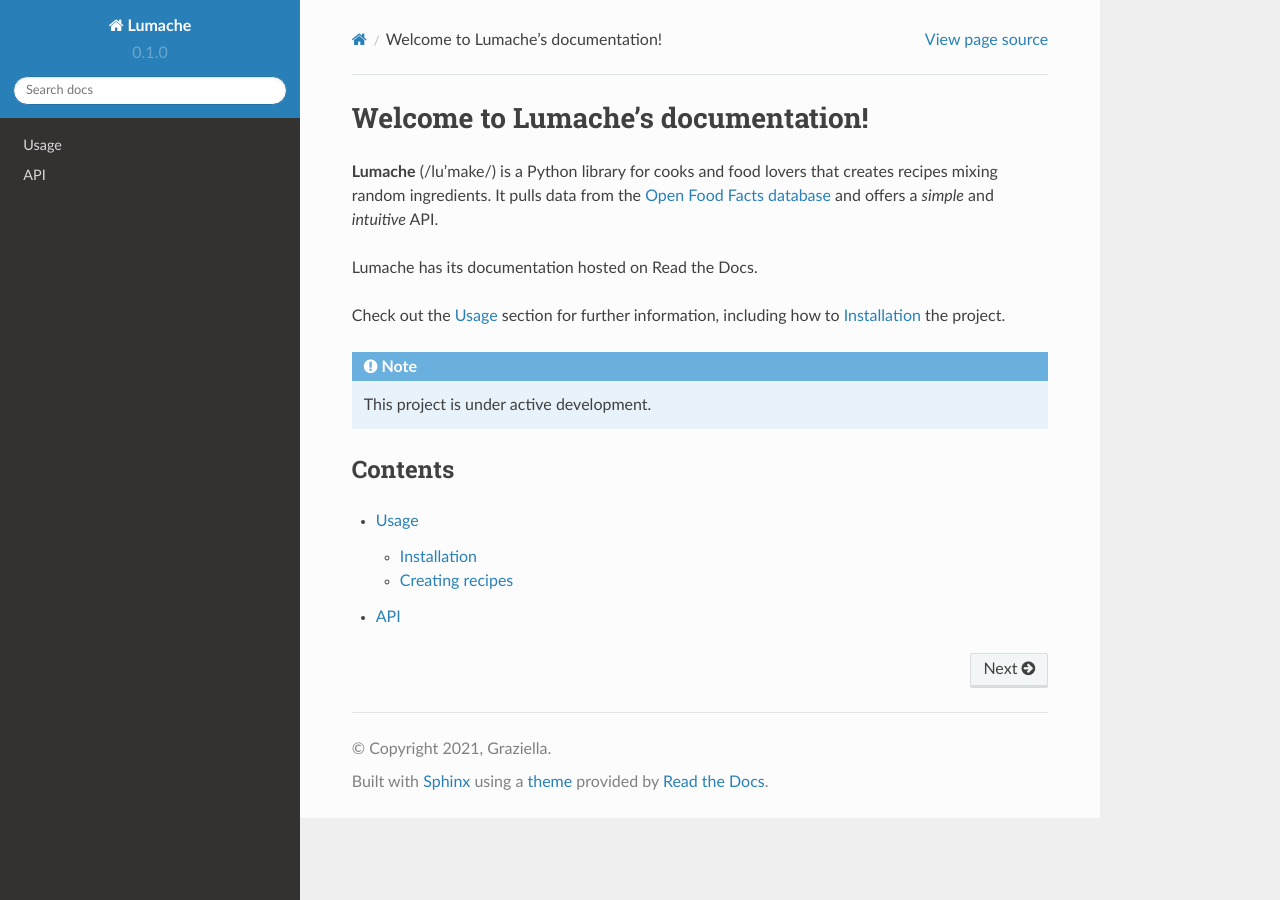
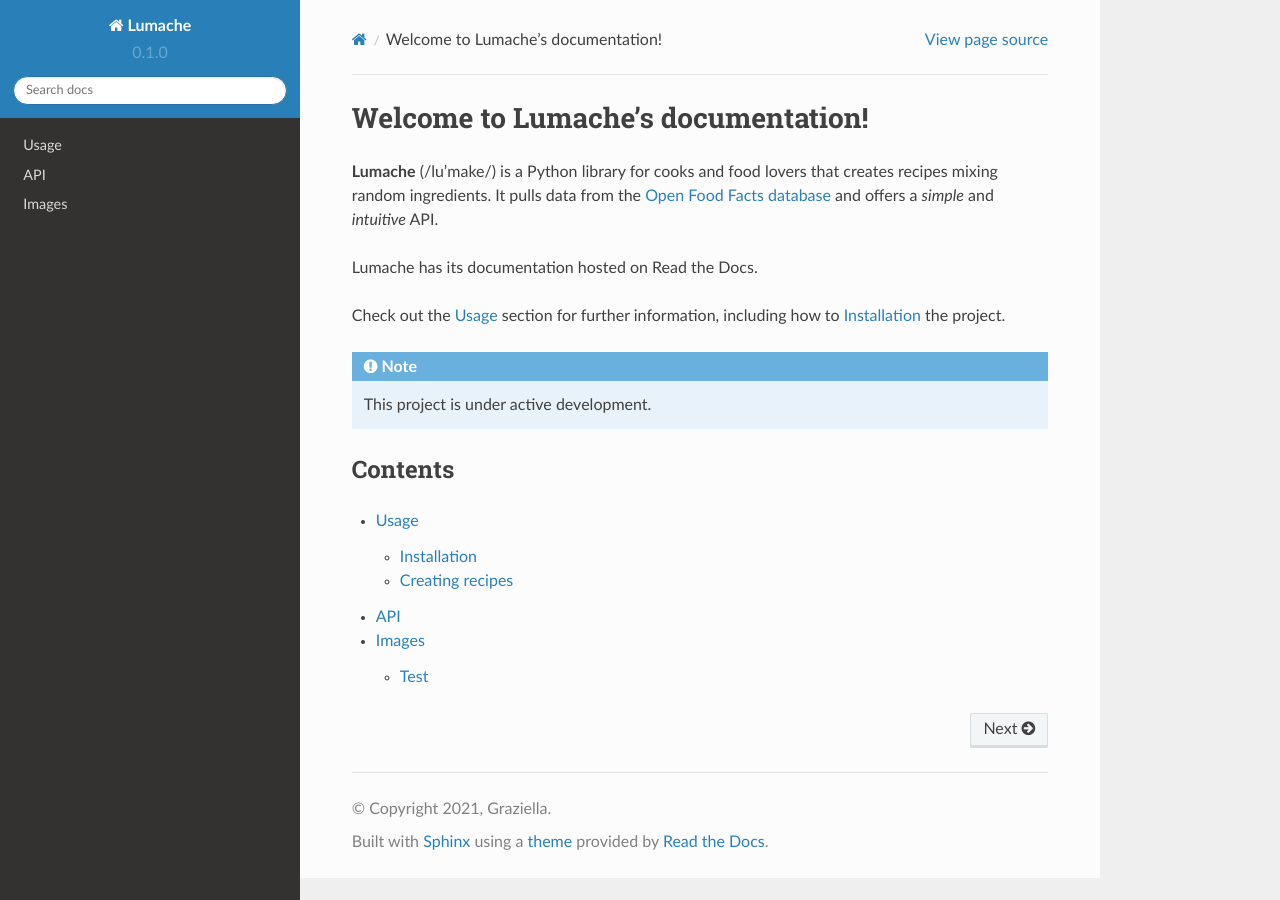
Before and after one commit to khit/readthedocs-tut, a Sphinx documentation site: the page built from docs/source/index.rst, in a window 1280 px wide. Built offline with Sphinx 7.4.7 and the Read the Docs theme 2.0.0, drawn with Linux system fonts in a browser that asks for light colours.

Commit message:
Add rst headers

```diff
--- a/docs/source/img-test.rst
+++ b/docs/source/img-test.rst
@@ -1,4 +1,9 @@
-Does this img display?
-===
+Images
+=====
+
+.. _test:
+
+Test
+------------
 
 .. image:: https://user-images.githubusercontent.com/114688/151647545-642dde52-5181-44f8-8597-99923d4f0fcd.png
```
